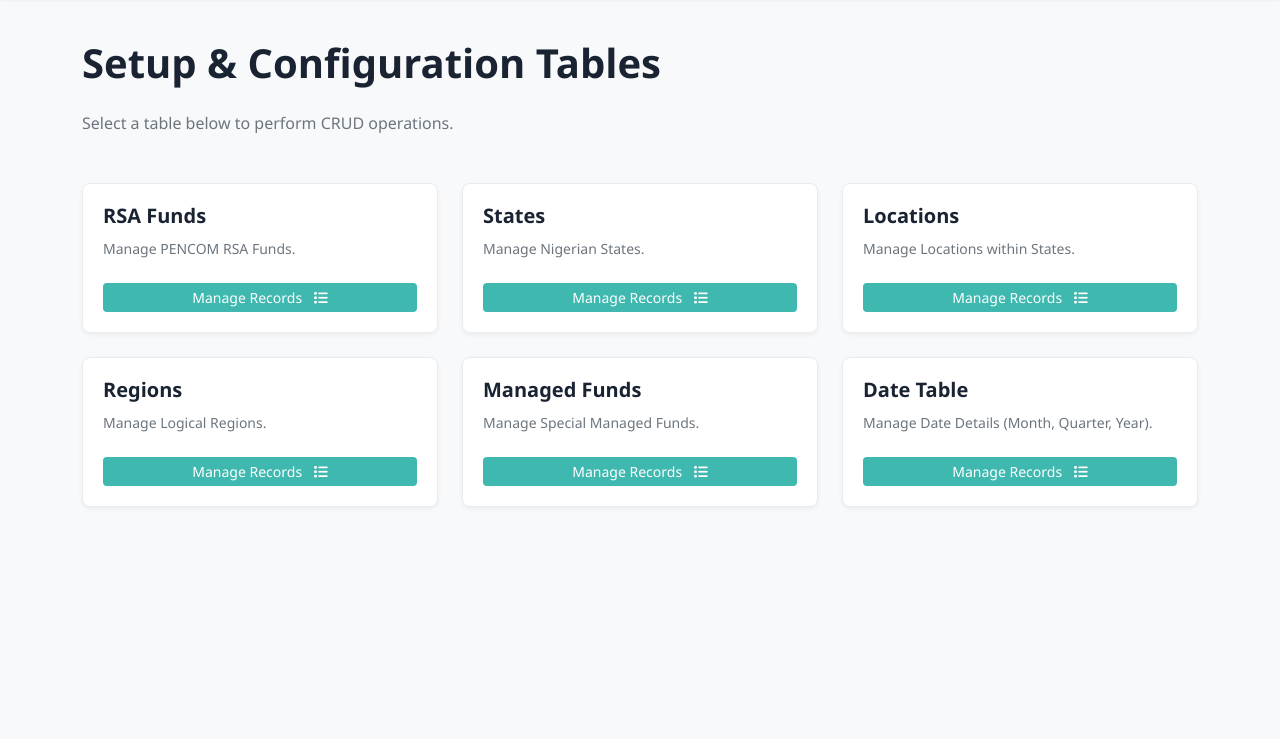
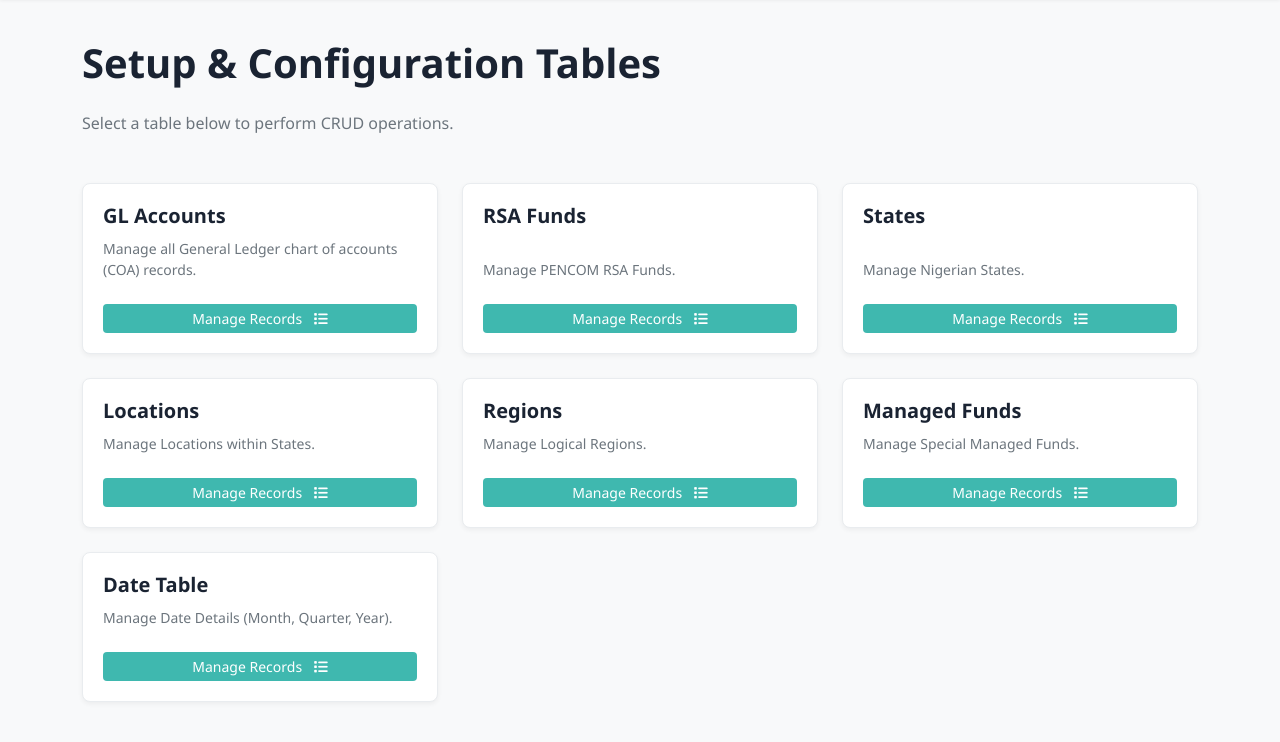
Before and after one commit to oladimeji-kazeem/budgetpro_old, a Django app: page /setup/ in a window 1280 px wide. Shown: the part 61-803 px from the top of the page. Before the commit the page ends 570 px from the top, so only its background shows below. Run offline with Django 5.2, Linux system fonts and the light colour scheme; the visitor is signed in with stand-in values (Sample User, id 1).

Commit message:
setup tables completed

```diff
--- a/setup/urls.py
+++ b/setup/urls.py
@@ -43,4 +43,11 @@ urlpatterns = [
     path('datedetail/new/', views.DateDetailCreateView.as_view(), name='date_detail_create'),
     path('datedetail/<int:pk>/edit/', views.DateDetailUpdateView.as_view(), name='date_detail_update'),
     path('datedetail/<int:pk>/delete/', views.DateDetailDeleteView.as_view(), name='date_detail_delete'),
+
+    # GL Account URLs
+    path('glaccount/', views.GLAccountListView.as_view(), name='glaccount_list'),
+    path('glaccount/new/', views.GLAccountCreateView.as_view(), name='glaccount_create'),
+    path('glaccount/<int:pk>/edit/', views.GLAccountUpdateView.as_view(), name='glaccount_update'),
+    path('glaccount/<int:pk>/delete/', views.GLAccountDeleteView.as_view(), name='glaccount_delete'),
+
 ]
--- a/setup/views.py
+++ b/setup/views.py
@@ -3,8 +3,10 @@ from django.contrib.auth.decorators import login_required
 from django.contrib.auth.mixins import LoginRequiredMixin
 from django.views.generic import ListView, CreateView, UpdateView, DeleteView
 from django.urls import reverse_lazy, reverse
-from .models import RSAFund, State, Location, Region, ManagedFund, DateDetail
-from .forms import RSAFundForm, StateForm, LocationForm, RegionForm, ManagedFundForm, DateDetailForm
+# FIX 1: Added GLAccount to model imports
+from .models import RSAFund, State, Location, Region, ManagedFund, DateDetail, GLAccount
+# FIX 2: Added GLAccountForm to form imports
+from .forms import RSAFundForm, StateForm, LocationForm, RegionForm, ManagedFundForm, DateDetailForm, GLAccountForm
 
 # --- Setup Index View ---
 @login_required
@@ -13,7 +15,7 @@ def setup_index(request):
     Renders the setup index page which links to the CRUD pages.
     """
     setup_models = [
-        # FIX: Updated reverse calls to use the 'setup' namespace
+        {'name': 'GL Accounts', 'description': 'Manage all General Ledger chart of accounts (COA) records.', 'url_list': reverse('setup:glaccount_list'), 'icon': 'fas fa-book', 'color': '#800080'},
         {'name': 'RSA Funds', 'description': 'Manage PENCOM RSA Funds.', 'url_list': reverse('setup:rsafund_list'), 'icon': 'fas fa-shield-alt', 'color': '#28a745'},
         {'name': 'States', 'description': 'Manage Nigerian States.', 'url_list': reverse('setup:state_list'), 'icon': 'fas fa-globe-africa', 'color': '#17a2b8'},
         {'name': 'Locations', 'description': 'Manage Locations within States.', 'url_list': reverse('setup:location_list'), 'icon': 'fas fa-map-marker-alt', 'color': '#fd7e14'},
@@ -32,7 +34,6 @@ class BaseSetupView(LoginRequiredMixin):
     # Success URL is determined by the specific model's list view name
     def get_success_url(self):
         model_name = self.model.__name__.lower()
-        # FIX: Updated reverse_lazy call to use the 'setup' namespace
         return reverse_lazy(f'setup:{model_name}_list')
 
     def get_context_data(self, **kwargs):
@@ -62,11 +63,6 @@ class RSAFundDeleteView(BaseSetupView, DeleteView):
     template_name = 'setup/setup_confirm_delete.html'
 
 # --- State CRUD Views ---
-# oladimeji-kazeem/budgetpro/budgetpro-965d2f1c88eeae849be92683e0569a8a9270f653/setup/views.py (Relevant Snippet)
-from django.views.generic import ListView, CreateView, UpdateView, DeleteView
-# Assuming BaseSetupView and imports for State and StateForm are present
-
-# --- State CRUD Views ---
 class StateListView(BaseSetupView, ListView):
     model = State
     template_name = 'setup/state_list.html'
@@ -87,11 +83,10 @@ class StateDeleteView(BaseSetupView, DeleteView):
     template_name = 'setup/setup_confirm_delete.html'
 
 # --- Location CRUD Views (Pattern Repeats) ---
-# --- Location CRUD Views ---
 class LocationListView(BaseSetupView, ListView):
     model = Location
     template_name = 'setup/location_list.html'
-    context_object_name = 'locations' # Used in location_list.html to iterate over list
+    context_object_name = 'locations'
 
 class LocationCreateView(BaseSetupView, CreateView):
     model = Location
@@ -108,11 +103,10 @@ class LocationDeleteView(BaseSetupView, DeleteView):
     template_name = 'setup/setup_confirm_delete.html'
 
 # --- Region CRUD Views (Pattern Repeats) ---
-# --- Region CRUD Views ---
 class RegionListView(BaseSetupView, ListView):
     model = Region
     template_name = 'setup/region_list.html'
-    context_object_name = 'regions' # Used in region_list.html to iterate over list
+    context_object_name = 'regions'
 
 class RegionCreateView(BaseSetupView, CreateView):
     model = Region
@@ -129,7 +123,6 @@ class RegionDeleteView(BaseSetupView, DeleteView):
     template_name = 'setup/setup_confirm_delete.html'
 
 # --- ManagedFund CRUD Views (Pattern Repeats) ---
-# --- ManagedFund CRUD Views ---
 class ManagedFundListView(BaseSetupView, ListView):
     model = ManagedFund
     template_name = 'setup/managed_fund_list.html'
@@ -147,6 +140,26 @@ class ManagedFundUpdateView(BaseSetupView, UpdateView):
 
 class ManagedFundDeleteView(BaseSetupView, DeleteView):
     model = ManagedFund
+    template_name = 'setup/setup_confirm_delete.html'
+
+# --- GL Account CRUD Views ---
+class GLAccountListView(BaseSetupView, ListView):
+    model = GLAccount
+    template_name = 'setup/gl_account_list.html'
+    context_object_name = 'gl_accounts'
+
+class GLAccountCreateView(BaseSetupView, CreateView):
+    model = GLAccount
+    form_class = GLAccountForm
+    template_name = 'setup/setup_form.html'
+
+class GLAccountUpdateView(BaseSetupView, UpdateView):
+    model = GLAccount
+    form_class = GLAccountForm
+    template_name = 'setup/setup_form.html'
+
+class GLAccountDeleteView(BaseSetupView, DeleteView):
+    model = GLAccount
     template_name = 'setup/setup_confirm_delete.html'
 
 # --- DateDetail CRUD Views (Pattern Repeats) ---
--- a/templates/setup/setup_index.html
+++ b/templates/setup/setup_index.html
@@ -86,17 +86,76 @@
     <p class="mb-5" style="color: #6c757d;">Select a table below to perform CRUD operations.</p>
 
     <div class="row g-4">
-        {% for model in setup_models %}
         <div class="col-md-4">
             <div class="setup-card d-flex flex-column h-100">
-                <h5 class="flex-grow-1">{{ model.name }}</h5>
-                <p>{{ model.description }}</p>
-                <a href="{{ model.url_list }}" class="btn btn-sm btn-setup-access mt-2">
+                <h5 class="flex-grow-1">GL Accounts</h5>
+                <p>Manage all General Ledger chart of accounts (COA) records.</p>
+                <a href="{% url 'setup:glaccount_list' %}" class="btn btn-sm btn-setup-access mt-2">
                     Manage Records <i class="fas fa-list ms-2"></i>
                 </a>
             </div>
         </div>
-        {% endfor %}
+
+        <div class="col-md-4">
+            <div class="setup-card d-flex flex-column h-100">
+                <h5 class="flex-grow-1">RSA Funds</h5>
+                <p>Manage PENCOM RSA Funds.</p>
+                <a href="{% url 'setup:rsafund_list' %}" class="btn btn-sm btn-setup-access mt-2">
+                    Manage Records <i class="fas fa-list ms-2"></i>
+                </a>
+            </div>
+        </div>
+
+        <div class="col-md-4">
+            <div class="setup-card d-flex flex-column h-100">
+                <h5 class="flex-grow-1">States</h5>
+                <p>Manage Nigerian States.</p>
+                <a href="{% url 'setup:state_list' %}" class="btn btn-sm btn-setup-access mt-2">
+                    Manage Records <i class="fas fa-list ms-2"></i>
+                </a>
+            </div>
+        </div>
+
+        <div class="col-md-4">
+            <div class="setup-card d-flex flex-column h-100">
+                <h5 class="flex-grow-1">Locations</h5>
+                <p>Manage Locations within States.</p>
+                <a href="{% url 'setup:location_list' %}" class="btn btn-sm btn-setup-access mt-2">
+                    Manage Records <i class="fas fa-list ms-2"></i>
+                </a>
+            </div>
+        </div>
+
+        <div class="col-md-4">
+            <div class="setup-card d-flex flex-column h-100">
+                <h5 class="flex-grow-1">Regions</h5>
+                <p>Manage Logical Regions.</p>
+                <a href="{% url 'setup:region_list' %}" class="btn btn-sm btn-setup-access mt-2">
+                    Manage Records <i class="fas fa-list ms-2"></i>
+                </a>
+            </div>
+        </div>
+
+        <div class="col-md-4">
+            <div class="setup-card d-flex flex-column h-100">
+                <h5 class="flex-grow-1">Managed Funds</h5>
+                <p>Manage Special Managed Funds.</p>
+                <a href="{% url 'setup:managedfund_list' %}" class="btn btn-sm btn-setup-access mt-2">
+                    Manage Records <i class="fas fa-list ms-2"></i>
+                </a>
+            </div>
+        </div>
+
+        <div class="col-md-4">
+            <div class="setup-card d-flex flex-column h-100">
+                <h5 class="flex-grow-1">Date Table</h5>
+                <p>Manage Date Details (Month, Quarter, Year).</p>
+                <a href="{% url 'setup:date_detail_list' %}" class="btn btn-sm btn-setup-access mt-2">
+                    Manage Records <i class="fas fa-list ms-2"></i>
+                </a>
+            </div>
+        </div>
+
     </div>
 </div>
 {% endblock %}
```
Also changed, not shown: setup/forms.py (+22 -1 lines), setup/models.py (+118 -0 lines), templates/setup/gl_account_list.html (added, +62 -0 lines), setup/migrations/0002_glaccount.py (added).
